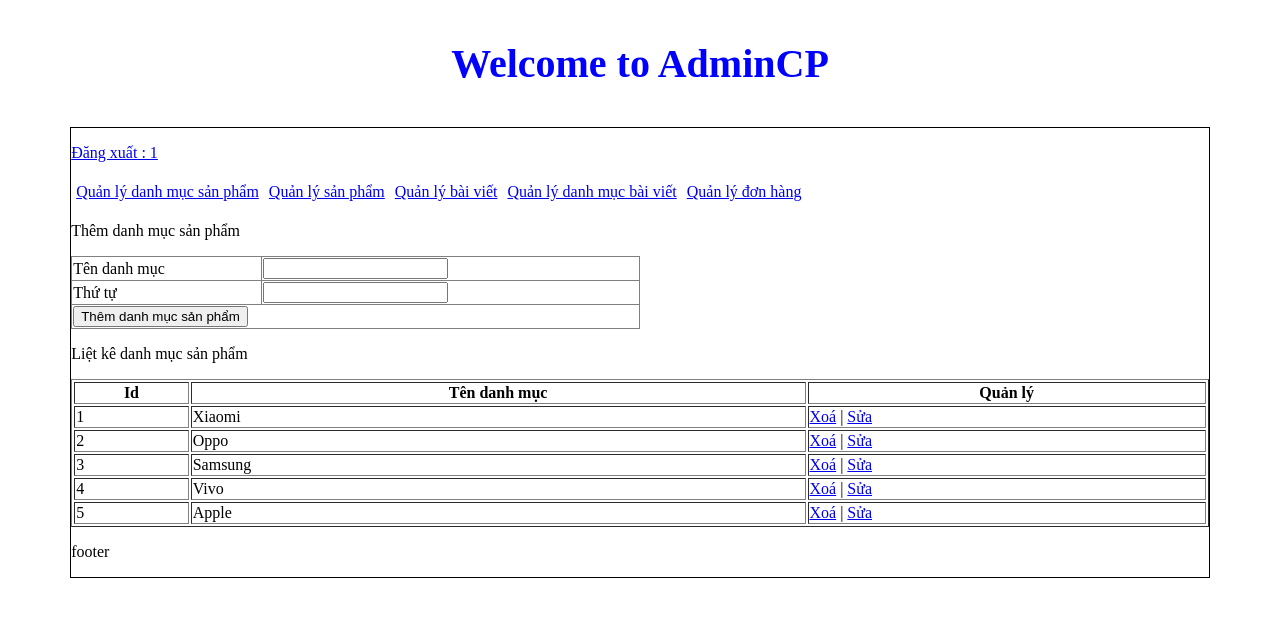
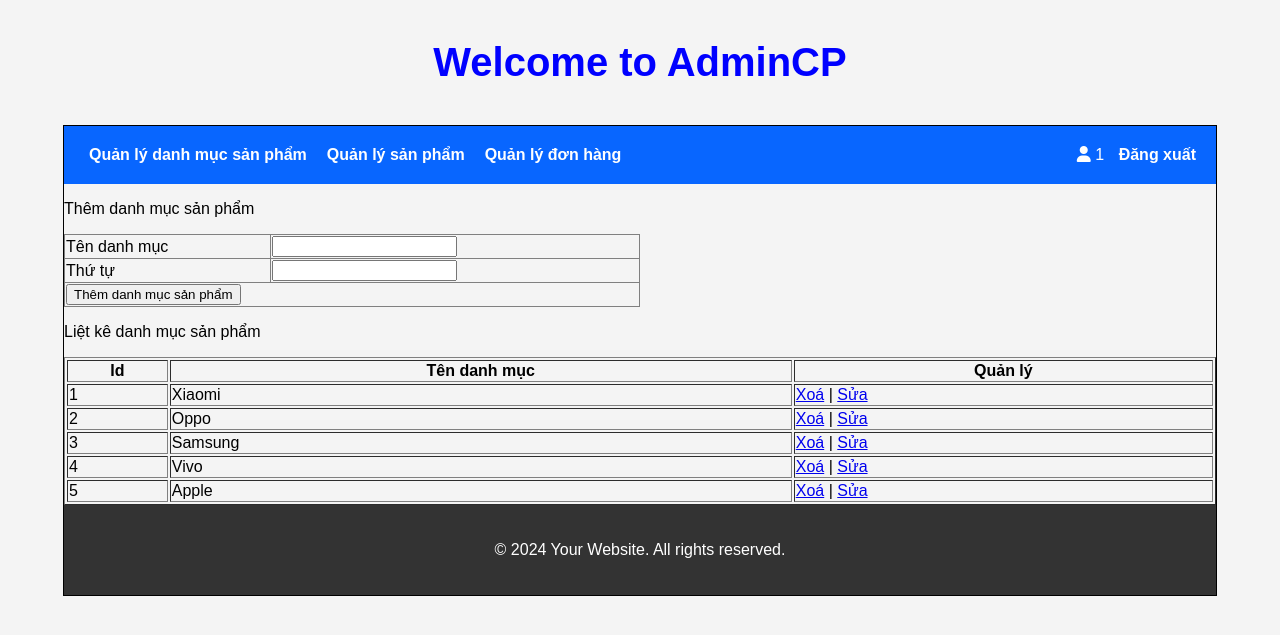
Before and after one commit to ImHuonghihi/binshop, a PHP site: page /admincp/index.php?action=quanlydanhmucsanpham&query=them in a window 1280 px wide. Shown: the top 635 px of the page. Run offline with PHP 8.4, Linux system fonts and the light colour scheme; a user stored in the database is signed in; data comes from the database, SQL or seed files in the repository.

Commit message:
fix admin

```diff
--- a/admincp/index.php
+++ b/admincp/index.php
@@ -3,7 +3,7 @@
 <head>
 	<meta charset="UTF-8">
 	<meta name="viewport" content="width=device-width, initial-scale=1.0">
-	<title>Admincp</title>
+	<title>Admin</title>
 	<link rel="stylesheet" type="text/css" href="css/styleadmincp.css">
 </head>
 <?php
@@ -18,7 +18,7 @@
 	<?php
 			include("config/config.php");
 			include("modules/header.php");
-			include("modules/menu.php");
+			// include("modules/menu.php");
 			include("modules/main.php");
 			include("modules/footer.php");
 	?>
--- a/admincp/modules/footer.php
+++ b/admincp/modules/footer.php
@@ -1 +1,30 @@
-<p>footer</p>
+<!DOCTYPE html>
+<html lang="en">
+<head>
+    <meta charset="UTF-8">
+    <meta name="viewport" content="width=device-width, initial-scale=1.0">
+    <title>Your Website</title>
+    <style>
+        body {
+            font-family: Arial, sans-serif;
+            margin: 0;
+            padding: 0;
+            background-color: #f4f4f4;
+        }
+
+        footer {
+            background-color: #333;
+            color: #fff;
+            padding: 20px;
+            text-align: center;
+        }
+    </style>
+</head>
+<body>
+    <!-- Your website content goes here -->
+
+    <footer>
+        <p>&copy; 2024 Your Website. All rights reserved.</p>
+    </footer>
+</body>
+</html>
--- a/admincp/modules/header.php
+++ b/admincp/modules/header.php
@@ -1,10 +1,77 @@
-<?php
-	if(isset($_GET['dangxuat'])&&$_GET['dangxuat']==1){
-		unset($_SESSION['dangnhap']);
-		header('Location:login.php');
-	}
-?>
-<p><a href="index.php?dangxuat=1">Đăng xuất : <?php if(isset($_SESSION['dangnhap'])){
-		echo $_SESSION['dangnhap'];
+<!DOCTYPE html>
+<html lang="en">
+<head>
+    <meta charset="UTF-8">
+    <meta name="viewport" content="width=device-width, initial-scale=1.0">
+    <link rel="stylesheet" href="https://cdnjs.cloudflare.com/ajax/libs/font-awesome/6.0.0/css/all.min.css">
+    <title>Your Website</title>
+    <style>
+        body {
+            font-family: Arial, sans-serif;
+            margin: 0;
+            padding: 0;
+            background-color: #f4f4f4;
+        }
 
-	} ?></a></p>
+        header {
+            background-color: #0866FF;
+            color: #fff;
+            padding: 10px;
+            display: flex;
+            justify-content: space-between;
+            align-items: center;
+        }
+
+        header p {
+            margin: 0;
+        }
+
+        .user-info,
+        .admincp_list {
+            list-style: none;
+            padding: 0;
+            margin: 0;
+            display: flex;
+            align-items: center;
+        }
+
+        .user-info a,
+        .admincp_list a {
+            margin-left: 10px;
+            color: #fff;
+            text-decoration: none;
+            font-weight: bold;
+        }
+
+        .user-info a:hover,
+        .admincp_list a:hover {
+            color: #ffd700;
+        }
+
+        .admincp_list li {
+            margin-left: 20px;
+        }
+
+        .user-info {
+            margin-left: auto;
+						padding: 10px /* Dịch chuyển về phía bên phải cùng nhất */
+        }
+    </style>
+</head>
+<body>
+    <header>
+        <p></p>
+        <ul class="admincp_list">
+            <li><a href="index.php?action=quanlydanhmucsanpham&query=them">Quản lý danh mục sản phẩm</a></li>
+            <li><a href="index.php?action=quanlysp&query=them">Quản lý sản phẩm</a></li>
+            <li><a href="index.php?action=quanlydonhang&query=lietke">Quản lý đơn hàng</a></li>
+        </ul>
+        <ul class="user-info">
+            <li>
+                <i class="fas fa-user"></i> <?php if(isset($_SESSION['dangnhap'])) echo $_SESSION['dangnhap']; ?>
+                <a href="index.php?dangxuat=1">Đăng xuất</a>
+            </li>
+        </ul>
+    </header>
+</body>
+</html>
--- a/admincp/modules/menu.php
+++ b/admincp/modules/menu.php
@@ -1,8 +1,6 @@
 <ul class="admincp_list">
 	<li><a href="index.php?action=quanlydanhmucsanpham&query=them">Quản lý danh mục sản phẩm</a></li>
 	<li><a href="index.php?action=quanlysp&query=them">Quản lý sản phẩm</a></li>
-	<li><a href="index.php?action=quanlybaiviet&query=them">Quản lý bài viết</a></li>
-	<li><a href="index.php?action=quanlydanhmucbaiviet&query=them">Quản lý danh mục bài viết</a></li>
 	<li><a href="index.php?action=quanlydonhang&query=lietke">Quản lý đơn hàng</a></li>
 
 </ul>
```
